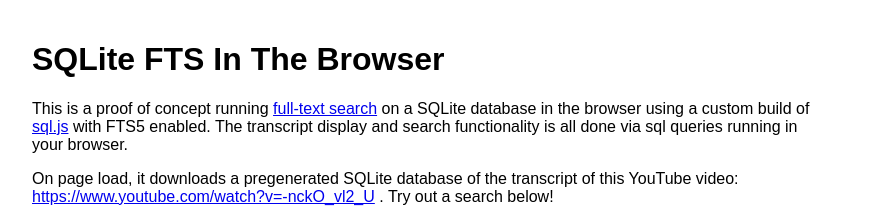
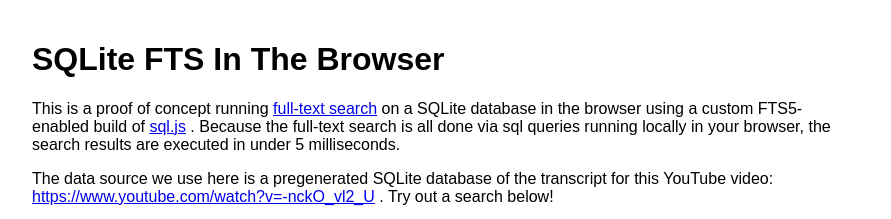
Before and after one commit to chrislee973/sqlite-fts-browser, a plain HTML site: page public/index.html in a window 1280 px wide. Shown: the top 219 px of the page, without its empty margins (208-1099 px from the left). Drawn offline with Linux system fonts and the light colour scheme; no server answers; grey boxes are pictures that could not be loaded; a script that the page names is missing.

Commit message:
update copy

```diff
--- a/public/index.html
+++ b/public/index.html
@@ -131,14 +131,14 @@
       <a target="_blank" href="https://www.sqlite.org/fts5.html"
         >full-text search</a
       >
-      on a SQLite database in the browser using a custom build of
+      on a SQLite database in the browser using a custom FTS5-enabled build of
       <a target="_blank" href="https://github.com/chrislee973/sql.js">sql.js</a>
-      with FTS5 enabled. The transcript display and search functionality is all
-      done via sql queries running in your browser.
+      . Because the full-text search is all done via sql queries running locally
+      in your browser, the search results are executed in under 5 milliseconds.
     </p>
     <p>
-      On page load, it downloads a pregenerated SQLite database of the
-      transcript of this YouTube video:
+      The data source we use here is a pregenerated SQLite database of the
+      transcript for this YouTube video:
       <a target="_blank" href="https://www.youtube.com/watch?v=-nckO_vl2_U"
         >https://www.youtube.com/watch?v=-nckO_vl2_U</a
       >
```
Also changed, not shown: 1 other file.
